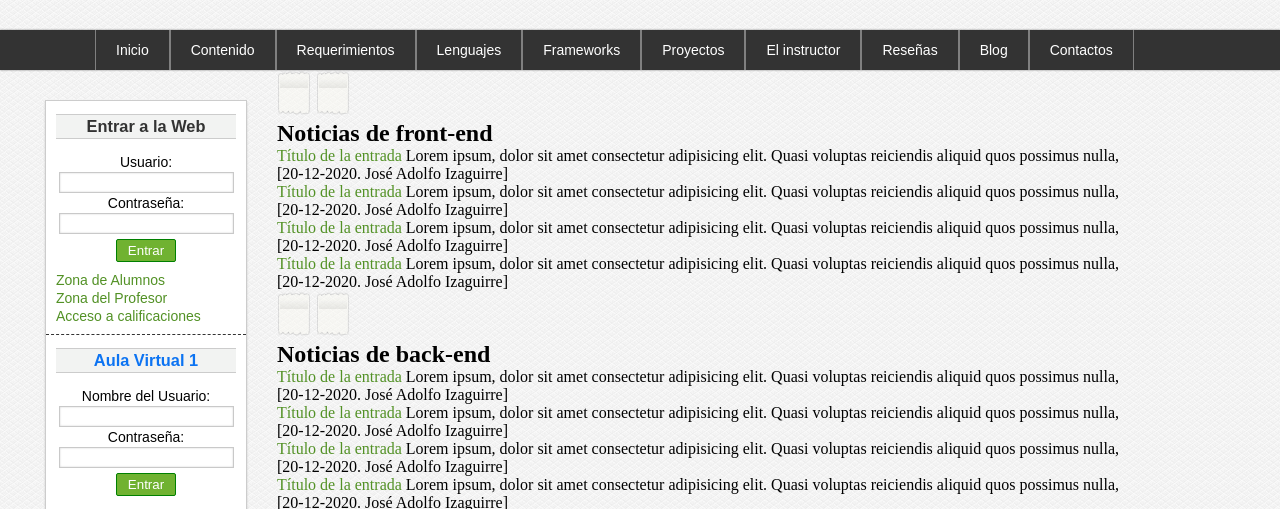
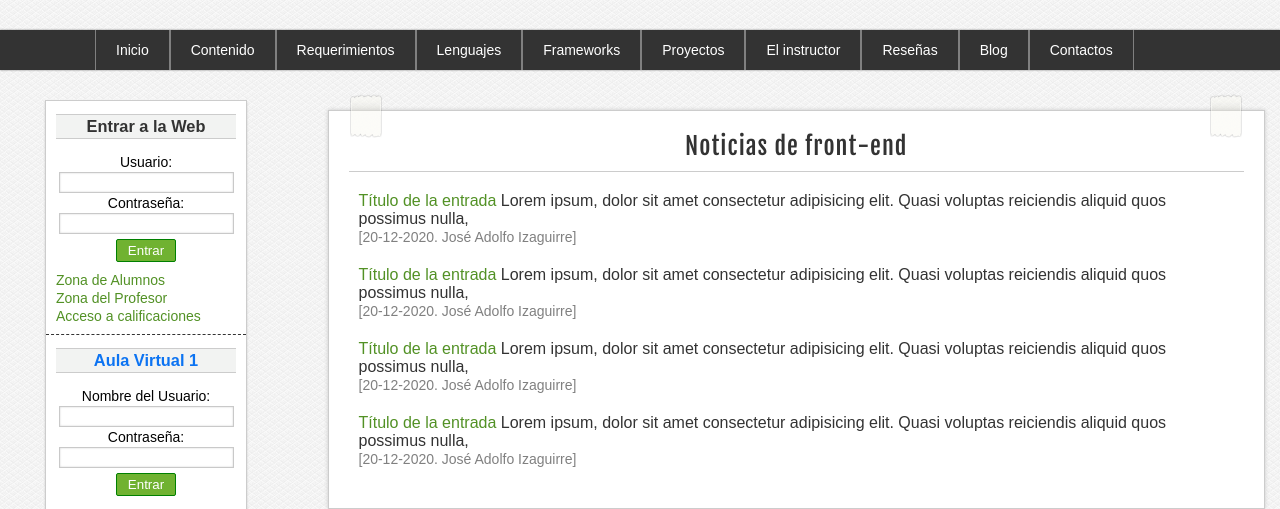
Before and after one commit to JoseAFlores777/masterCSS, a plain HTML site: page index.html in a window 1280 px wide. Shown: the part 220-729 px from the top of the page. Drawn offline with Linux system fonts and the light colour scheme; files whose address does not match are found by name.

Commit message:
Se agrego el estilo de las secciones de noticias

```diff
--- a/css/styles.css
+++ b/css/styles.css
@@ -5,6 +5,13 @@
         src: url("fonts/nevis.eot");
         /* src: url(/maquetacion-1/css/fonts/nevis.eot); */
         src: url("fonts/nevis.eot?#iefix") format("embedded-opentype"), url("fonts/nevis.woff")format(".woff"), url("fonts/nevis.ttf")format("truetype"), url("fonts/nevis.svg")format("svg");
+        font-weight: normal;
+        font-style: normal;
+    }
+
+    @font-face {
+        font-family: "fajala";
+        src: url("fonts/FjallaOne-Regular.ttf") format('truetype');
         font-weight: normal;
         font-style: normal;
     }
@@ -27,6 +34,10 @@
 
     .blue {
         color: #0c73f2 !important;
+    }
+
+    .orange {
+        color: #d69d2a!important;
     }
     /* CABECERA(HEADER) */
 
@@ -158,7 +169,6 @@ parado en el li correspondiente va a ejecutar el código */
 
     #aside,
     #frase {
-        clear: both;
         width: 200px;
         float: left;
         margin: 30px;
@@ -306,3 +316,59 @@ parado en el li correspondiente va a ejecutar el código */
         /* list-style: funciona para colocar viñetas personalizadas a las listas; */
         list-style: square;
     }
+    /* SECCIONES */
+
+    #sections {
+        float: right;
+        width: 75%;
+        font-family: sans-serif, Arial, Helvetica;
+        margin: right;
+    }
+
+    #sections .titulo {
+        font-family: "fajala";
+        font-size: 24px;
+        font-weight: normal;
+        letter-spacing: 1px;
+        text-align: center;
+        margin-top: -20px;
+        padding-top: 20px;
+        padding-bottom: 10px;
+        border-bottom: 1px solid#ccc;
+    }
+
+    #sections section {
+        margin-top: 40px;
+        background-color: white;
+        padding: 20px;
+        border: 1px solid#ccc;
+        box-shadow: 0px 0px 4px#c9c9c9;
+        color: #333333;
+        font-size: 16px;
+        overflow: hidden;
+    }
+
+    #sections .article {
+        margin: 10px;
+        margin-top: 20px;
+        margin-bottom: 20px;
+    }
+
+    #sections .date {
+        color: gray;
+        font-size: 14px;
+    }
+
+    #sections .stickerOne,
+    #sections .stickerTwo {
+        /* absolute ya que seobrepone a la grid y no afecta a su dispocición */
+        position: absolute;
+        margin-top: -38px;
+        /* el z-index: sirve para determinar la pasicionde las capas ,
+        si un objeto tiene un z-index: mayor que otro, este se sobrepondrá sobre eñ menor*/
+        z-index: 0;
+    }
+
+    #sections .stickerTwo {
+        margin-left: 860px;
+    }
--- a/index.html
+++ b/index.html
@@ -132,15 +132,11 @@
                 </ul>
             </div>
         </aside>
-        <!-- inicio Frase del dia -->
-        <aside id="frase">
-            <i>Lorem ipsum, dolor sit amet consectetur adipisicing elit. Quasi voluptas reiciendis aliquid quos possimus nulla,</i>
-            <a href="#">Leer mas frases</a>
-        </aside>
-        <!-- fin de frase del dia -->
+
         <!-- fin de la Barra lateral -->
         <!-- Inicio de secciones -->
         <div id="sections">
+            <!-- NOTICIAS DE FRONTEND -->
             <section id="frontend">
                 <span class="sticker">
                     <img class="stickerOne" src="img/scotch.png" alt="pegatina">
@@ -172,12 +168,13 @@
                     <span class="date">[20-12-2020. José Adolfo Izaguirre]</span>
                 </article>
             </section>
+            <!-- NOTICIAS DE BACKEND -->
             <section id="backend">
                 <span class="sticker">
                     <img class="stickerOne" src="img/scotch.png" alt="pegatina">
                     <img class="stickerTwo" src="img/scotch.png" alt="pegatina">
                 </span>
-                <h2 class="titulo">Noticias de back-end</h2>
+                <h2 class="titulo red">Noticias de back-end</h2>
                 <article class="article">
                     <p>
                         <a href="#">Título de la entrada</a> Lorem ipsum, dolor sit amet consectetur adipisicing elit. Quasi voluptas reiciendis aliquid quos possimus nulla,
@@ -203,12 +200,13 @@
                     <span class="date">[20-12-2020. José Adolfo Izaguirre]</span>
                 </article>
             </section>
-            <section id="ainstructor">
+            <!-- NOTICIAS DEL INSTRUCTOR -->
+            <section id="instructor">
                 <span class="sticker">
                     <img class="stickerOne" src="img/scotch.png" alt="pegatina">
                     <img class="stickerTwo" src="img/scotch.png" alt="pegatina">
                 </span>
-                <h2 class="titulo">Noticias del instructor</h2>
+                <h2 class="titulo orange ">Noticias del instructor</h2>
                 <article class="article">
                     <p>
                         <a href="#">Título de la entrada</a> Lorem ipsum, dolor sit amet consectetur adipisicing elit. Quasi voluptas reiciendis aliquid quos possimus nulla,
@@ -236,6 +234,12 @@
             </section>
         </div>
         <!-- FIN de secciones -->
+        <!-- inicio Frase del dia -->
+        <aside id="frase">
+            <i>Lorem ipsum, dolor sit amet consectetur adipisicing elit. Quasi voluptas reiciendis aliquid quos possimus nulla,</i>
+            <a href="#">Leer mas frases</a>
+        </aside>
+        <!-- fin de frase del dia -->
     </div>
     <!-- Fin del contenido central -->
 
```
